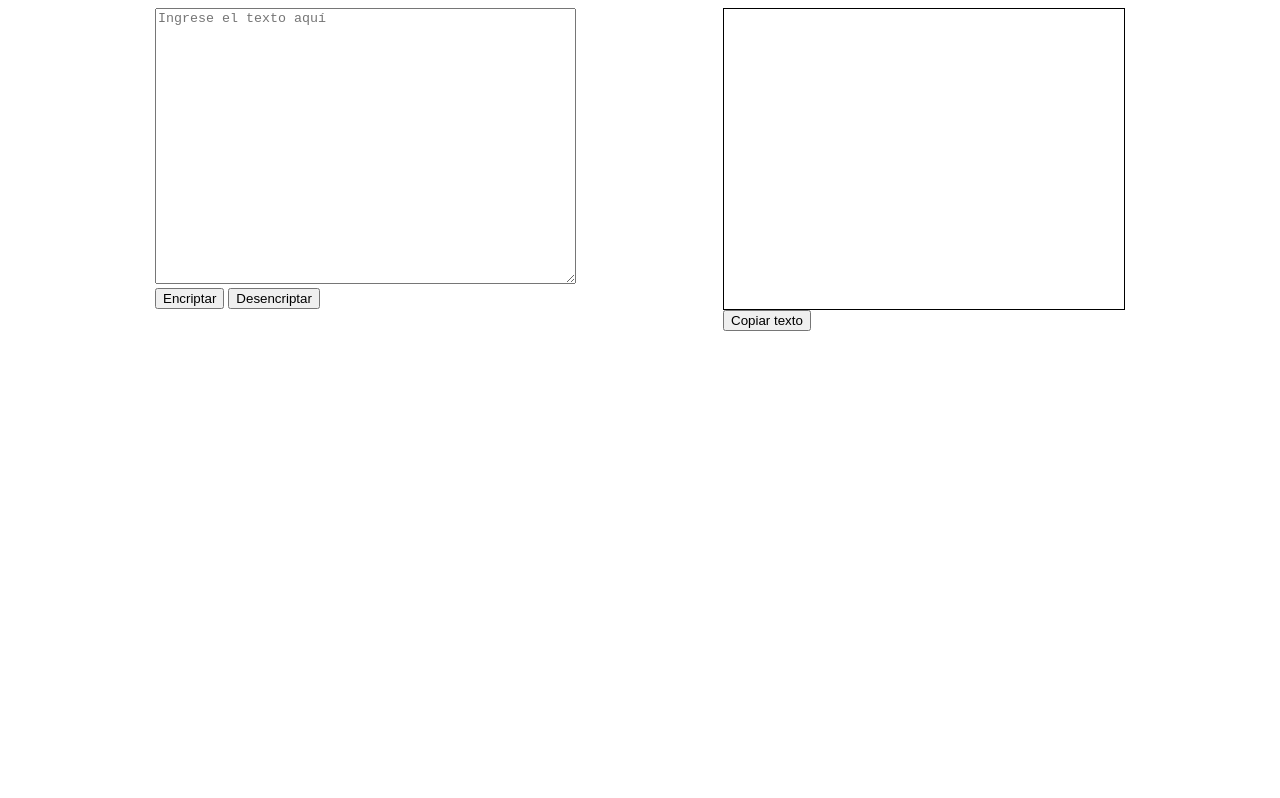
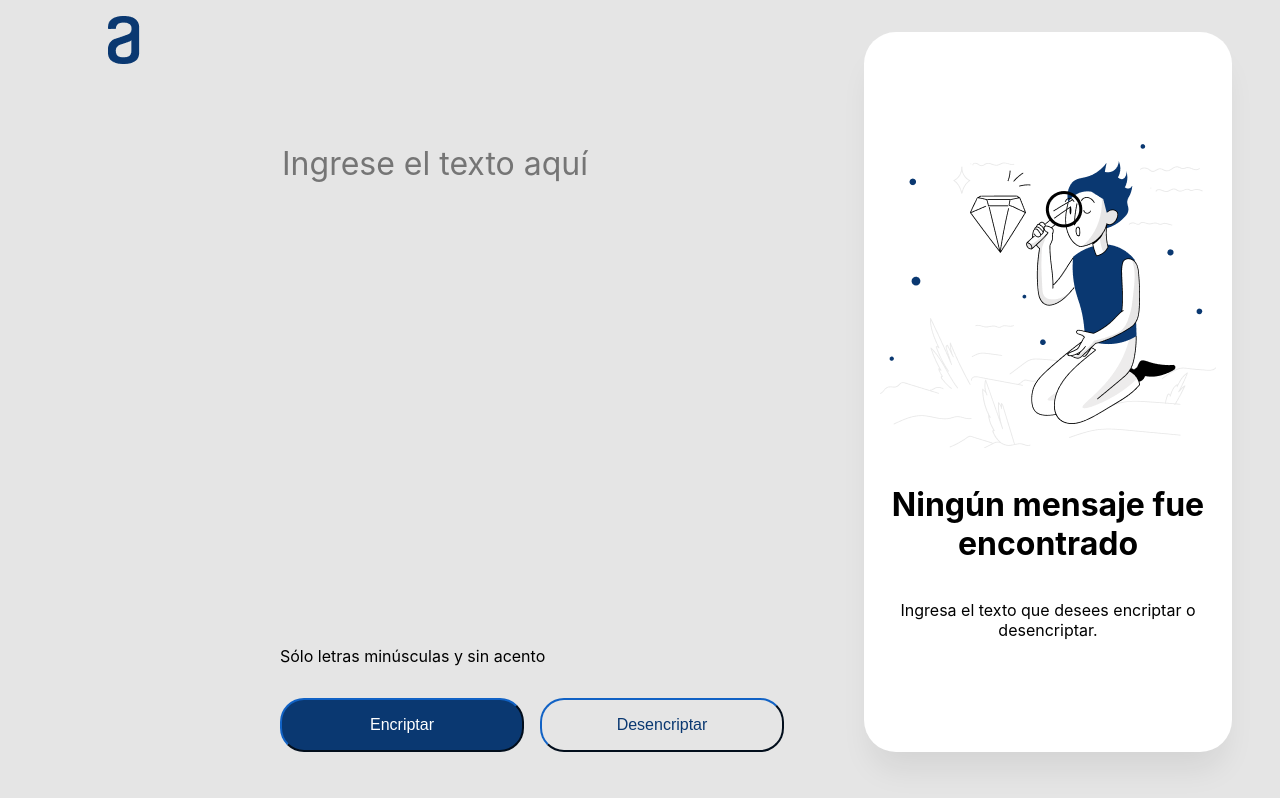
Before and after one commit to Ninakiau/Encriptador-de-texto, a plain HTML site: page index.html in a window 1280 px wide. Drawn offline with Linux system fonts and the light colour scheme.

Commit message:
add styles and images

```diff
--- a/index.html
+++ b/index.html
@@ -5,11 +5,13 @@
     <meta name="viewport" content="width=device-width, initial-scale=1.0" />
 
     <title>Encriptador de texto</title>
-    <link rel="stylesheet" type="text/css" href="/style/style.css">
+    <link rel="stylesheet" type="text/css" href="/style/style.css" />
   </head>
   <body>
-    <header></header>
-    <main>
+    <main class="main-container">
+      <div class="logo">
+        <img src="/img/Logo.png" alt="logo" />
+      </div>
       <div class="encriptador">
         <textarea
           name="texto"
@@ -18,22 +20,27 @@
           rows="18"
           placeholder="Ingrese el texto aquí"
         ></textarea>
+        <p>Sólo letras minúsculas y sin acento</p>
         <div class="btns">
           <button id="encriptar">Encriptar</button>
           <button id="desencriptar">Desencriptar</button>
         </div>
       </div>
-        <div class="resultado">
+      <div>
+        <div class="resultado" style="display: none;">
           <div id="texto-encriptado"></div>
-            <button id="copy-text">Copiar texto</button>
+          <button id="copy-text" >Copiar texto</button>
           <!-- Notificación -->
-            <div
-              id="copy-notification"
-               style="display: none;">
+          <div id="copy-notification" style="display: none">
             Texto copiado al portapapeles.
           </div>
         </div>
-
+        <div class="not-resultado">
+            <img src="/img/Muñeco.png" alt="muñeco" />
+            <h1>Ningún mensaje fue encontrado</h1>
+            <p>Ingresa el texto que desees encriptar o desencriptar.</p>
+          </div>
+      </div>
     </main>
 
     <script src="/script/index.js"></script>
--- a/script/index.js
+++ b/script/index.js
@@ -16,6 +16,10 @@ btnEncriptar.addEventListener("click", (event) => {
     let newText = encriptar(text);
     //Mostramos el texto encriptado en el textarea
     document.getElementById("texto-encriptado").innerHTML = newText;
+    //Mostramos el resultado
+    // Mostrar la sección de resultado y ocultar la sección de no resultado
+    document.querySelector(".resultado").style.display = "flex";
+    document.querySelector(".not-resultado").style.display = "none";
     //Limpiamos el input
     document.getElementById("text").value = "";
   }
--- a/style/style.css
+++ b/style/style.css
@@ -1,15 +1,153 @@
-main{
-    display: flex;
-    flex-direction: row;
-    align-items: top;
-    justify-content: space-evenly;
+
+
+body{
+    background-color: #E5E5E5;
+    font-family: 'Inter', sans-serif;
+    padding:0;
+    margin:0;
+}
+.main-container {
+    display: grid;
+    grid-template-columns: 0.25fr 2fr 1fr;
+    justify-content: space-between; /* Distribuye uniformemente el espacio entre las columnas */
+    align-items:center;
+    gap: 5rem;
+    margin-inline: 1.5rem;
+    padding-inline: 1.5rem;
+}
+
+.logo{
+    height: 98vh;
+}
+
+img{
+    margin:1rem;
+}
+
+textarea{
+    resize: none;
+    border: none;
+    width: 100%;
+    height: 65%;
+    background-color: #E5E5E5;
+    font-family: 'Inter', sans-serif;
+    font-size: 2rem;
+    color: #0A3871;
 }
 
 #texto-encriptado{
+    padding: 1rem;
+    background-color: #FFFFFF;
+    color: #495057;
+    font-size: 1.5rem;
+    height: 100%;
+    margin-left: 50px;
+
+
+}
+.encriptador{
+    display: flex;
+    flex-direction: column;
+    justify-content: flex-end;
+    gap: 1rem;
+    width: 100%;
+    height: 90vh;
+}
+
+.resultado{
+    padding: 1rem;
+    display: flex;
+    flex-direction: column;
+    justify-content: baseline;
+    align-items: start;
+    gap: 1rem;
+    background-color: #FFFFFF;
+    border-radius: 32px;
+    box-shadow: 0px 24px 32px -8px rgba(0, 0, 0, 0.08);
+    width: 100%;
+    height: 90vh;
+}
+.btns{
+    display: flex;
+    flex-direction: row;
+    gap: 1rem;
+    align-items: center;
+}
+button{
+    border-radius: 24px;
+    padding: 1rem;
+    width: 100%;
+    font-size: 1rem;
+}
+
+#encriptar{
+    background-color: #0A3871;
+    border-color: #0A3871;
+    color: white;
+}
+
+#desencriptar{
+    background-color: #E5E5E5;
+    border-color: #0A3871;
+    color: #0A3871;
+}
+
+#copy-text{
+    background-color: #E5E5E5;
+    border-color: #0A3871;
+    color: #0A3871;
+}
+.not-resultado{
     display: flex;
     flex-direction: column;
     align-items: center;
-    border: 1px solid black;
-    width: 400px;
-    height: 300px
+    justify-content: center;
+    text-align: center;
+    background-color: #FFFFFF;
+    border-radius: 32px;
+    box-shadow: 0px 24px 32px -8px rgba(0, 0, 0, 0.08);
+    width: 100%;
+    height: 90vh;
+
 }
+@media (max-width: 768px) {
+    .main-container {
+        display: flex;
+        flex-direction: column; /* Cambiar a una columna en dispositivos móviles */
+        align-items: start;
+        margin: 0;
+        gap: 2.5rem;
+        padding-bottom: .5rem;
+    }
+    img{
+        margin: 0;
+        padding-block: 2rem;
+    }
+    .logo {
+        height: 10vh; /* Altura reducida en dispositivos móviles */
+    }
+    .encriptador{
+        height: 60vh;
+    }
+    textarea {
+        height: 100%; /* Ajustar altura del textarea en dispositivos móviles */
+        width: 100%;
+    }
+    .resultado{
+        height: 50vh;
+        width: 90%;
+    }
+
+    #texto-encriptado{
+        margin: 0;
+        padding: 0;
+        height: 80%;
+    }
+
+}
+
+@media (max-width: 480px) {
+    .btns {
+        flex-wrap: wrap;
+    }
+}
```
Also changed, not shown: img/Logo.png (added), img/Muñeco.png (added). Lines whose indentation alone changed are shown as unchanged.
